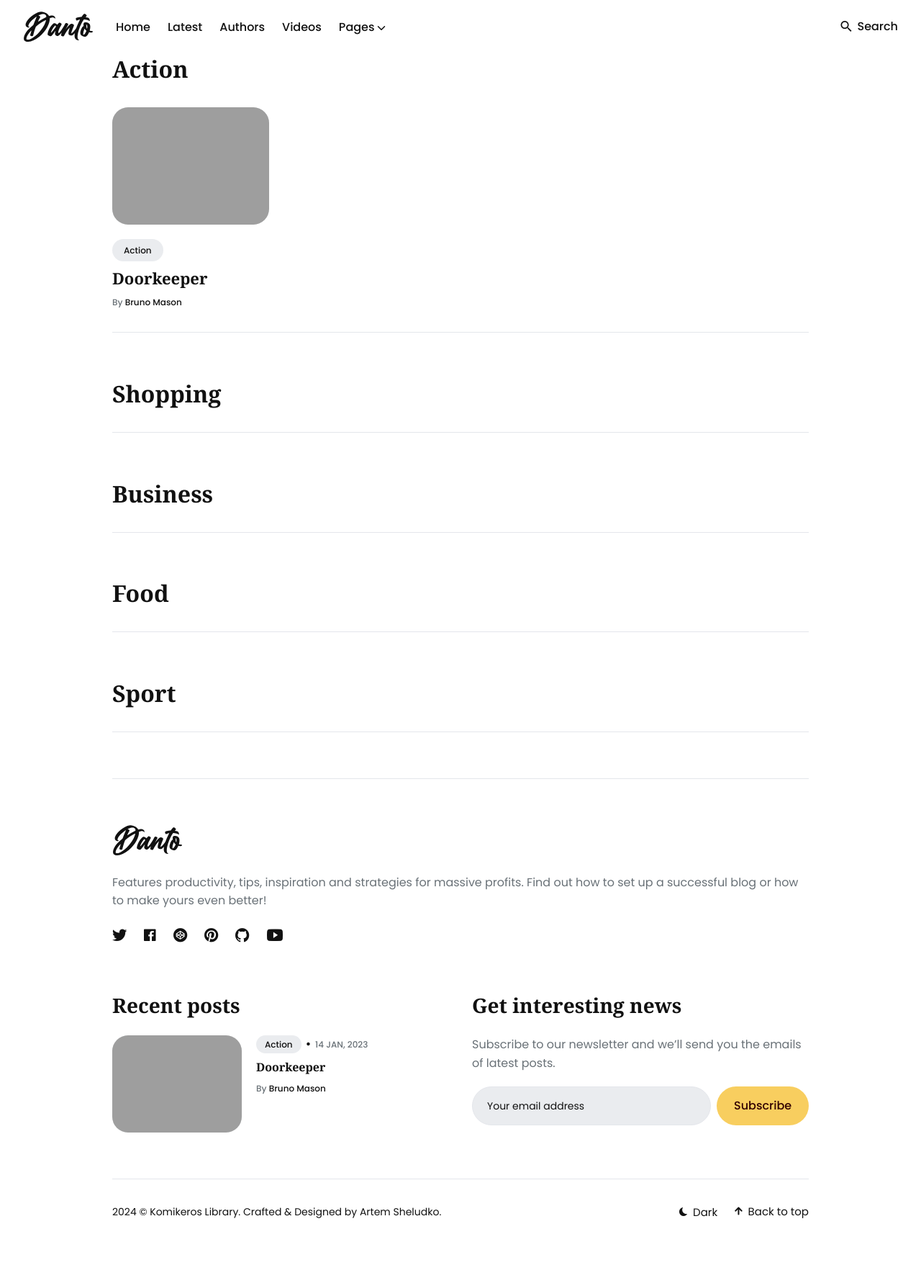
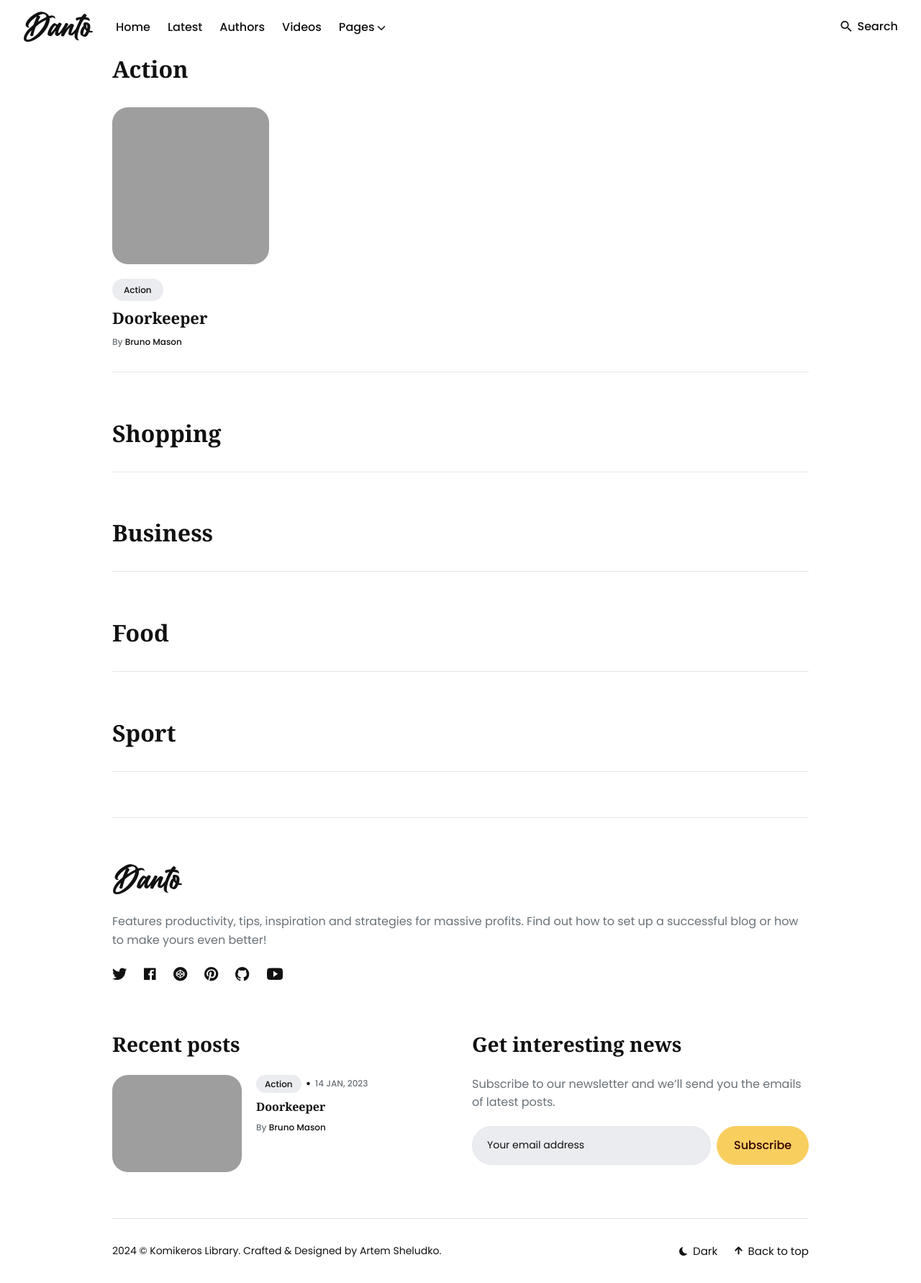
Before and after one commit to komikeros/komikeros.github.io, a Jekyll site: the page built from index.html, in a window 1280 px wide. Shown: the whole page at 72% size. Built offline with Jekyll 4.4.1, drawn with Linux system fonts in a browser that asks for light colours; before the commit the page ends 1728 px from its top, so only the background shows below that; grey boxes are pictures that could not be loaded.

Commit message:
Change aspect ratio in section-tags to 1:1

```diff
--- a/_sass/3-modules/_article.scss
+++ b/_sass/3-modules/_article.scss
@@ -52,7 +52,7 @@
   transform: translate(0);
   display: block;
   margin-bottom: 20px;
-  aspect-ratio: 4/3;
+  aspect-ratio: 1/1;
   border-radius: 22px;
   outline: none;
   overflow: hidden;
@@ -66,7 +66,7 @@
     user-select: none;
   }
 
-  @supports not (aspect-ratio: 4/3) {
+  @supports not (aspect-ratio: 1/1) {
     padding-bottom: 75%;
   }
 
```
